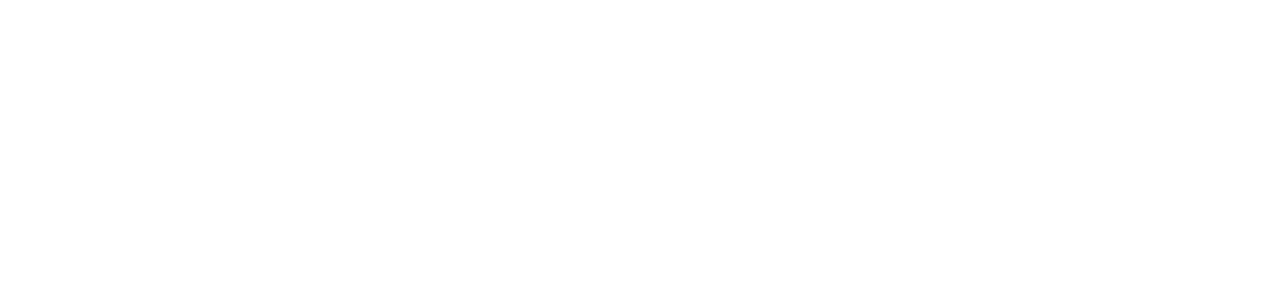
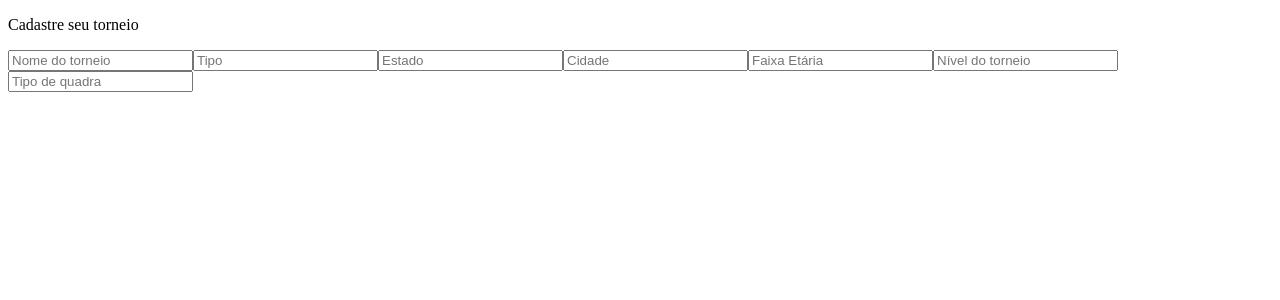
Before and after one commit to UnBArqDsw/2020.1_G7_TCM_Frontend, a React (Create React App) app in the folder tcm_frontend/: page /create_tournament in a window 1280 px wide. Shown: the top 300 px of the page. Built offline with nearby package versions, Linux system fonts and the light colour scheme.

Commit message:
Criada tela 1 de cadastrar torneio (sem css).

```diff
--- /dev/null
+++ b/tcm_frontend/src/Screens/Tournament/CreateTournament1/index.js
@@ -0,0 +1,29 @@
+import React from 'react';
+import { Formik, Field, Form } from 'formik';
+
+const CreateTournament1 = () => {
+  return (
+    <div id="App">
+      <p className="titulo">Cadastre seu torneio</p>
+      <Formik
+        initialValues={{ name: '', email: '' }}
+        onSubmit={async (values) => {
+          await new Promise((resolve) => setTimeout(resolve, 500));
+          alert(JSON.stringify(values, null, 2));
+        }}
+      >
+        <Form>
+          <Field name="name" placeholder="Nome do torneio" type="text" />
+          <Field name="type" placeholder="Tipo" type="text" />
+          <Field name="state" placeholder="Estado" type="text" />
+          <Field name="city" placeholder="Cidade" type="text" />
+          <Field name="age" placeholder="Faixa Etária" type="text" />
+          <Field name="level" placeholder="Nível do torneio" type="text" />
+          <Field name="block_type" placeholder="Tipo de quadra" type="text" />
+        </Form>
+      </Formik>
+    </div>
+  );
+};
+
+export default CreateTournament1;
--- a/tcm_frontend/src/routes.js
+++ b/tcm_frontend/src/routes.js
@@ -3,12 +3,14 @@
 import { Switch, Route } from 'react-router-dom';
 import Login from './Screens/User/Account/Login';
 import SignUp from './Screens/User/Account/SignUp';
+import CreateTournament1 from './Screens/Tournament/CreateTournament1';
 
 const Routes = () => {
   return (
     <Switch>
       <Route exact path="/" component={Login} />
       <Route path="/signup" component={SignUp} />
+      <Route path="/create_tournament" component={CreateTournament1} />
     </Switch>
   );
 };
```
